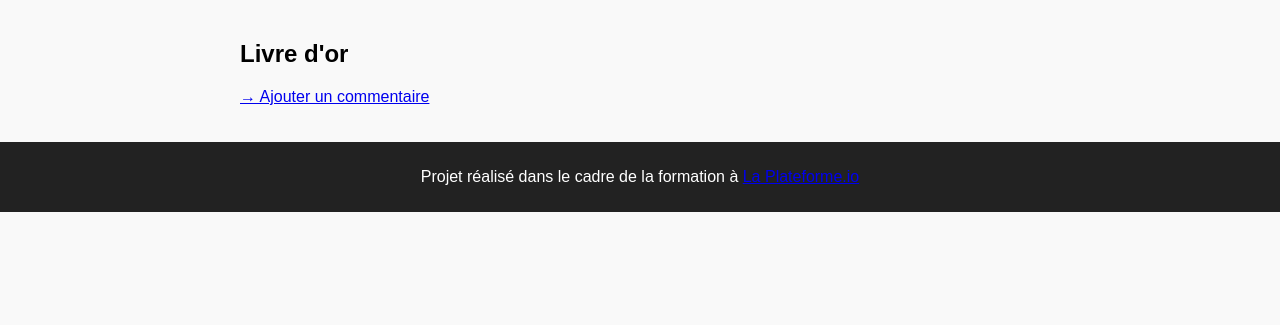
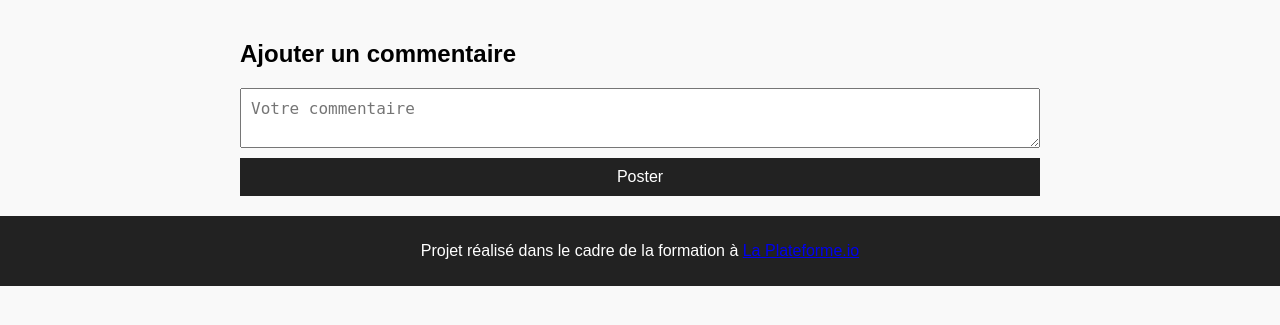
Before and after one commit to sadio-kanoute/livre-or, a PHP site: page /commentaire.php in a window 1280 px wide. Shown: the part 70-395 px from the top of the page. Run offline with PHP 8.4, Linux system fonts and the light colour scheme; the visitor is signed in with stand-in values (Sample User, id 1); data that the repository does not hold is empty.

Commit message:
ajout du page commentaire

```diff
--- a/commentaire.php
+++ b/commentaire.php
@@ -2,26 +2,26 @@
 include 'config.php';
 include 'header.php';
 
-$commentaires = $pdo->query("
-  SELECT commentaires.commentaire, commentaires.date, utilisateurs.login
-  FROM commentaires
-  INNER JOIN utilisateurs ON commentaires.id_utilisateur = utilisateurs.id
-  ORDER BY commentaires.date DESC
-")->fetchAll();
+if (!isset($_SESSION['login'])) {
+    header("Location: connexion.php");
+    exit();
+}
+
+if ($_SERVER["REQUEST_METHOD"] == "POST") {
+    $commentaire = $_POST['commentaire'];
+    $stmt = $pdo->prepare("INSERT INTO commentaires (commentaire, id_utilisateur, date) VALUES (?, ?, NOW())");
+    $stmt->execute([$commentaire, $_SESSION['id']]);
+    header("Location: livre-or.php");
+    exit();
+}
 ?>
 
 <main>
-  <h2>Livre d'or</h2>
-  <?php foreach ($commentaires as $c): ?>
-    <div class="comment">
-      <p><strong>Posté le <?= date("d/m/Y à H:i", strtotime($c['date'])) ?> par <?= htmlspecialchars($c['login']) ?> :</strong></p>
-      <p><?= nl2br(htmlspecialchars($c['commentaire'])) ?></p>
-    </div>
-  <?php endforeach; ?>
-
-  <?php if (isset($_SESSION['login'])): ?>
-    <p><a href="commentaire.php">→ Ajouter un commentaire</a></p>
-  <?php endif; ?>
+  <h2>Ajouter un commentaire</h2>
+  <form method="POST">
+    <textarea name="commentaire" placeholder="Votre commentaire" required></textarea>
+    <button type="submit">Poster</button>
+  </form>
 </main>
 
 <?php include 'footer.php'; ?>
```
Also changed, not shown: livre-or.php (added, +27 -0 lines), deconnexion.php (renamed from deconnexion.txt).
